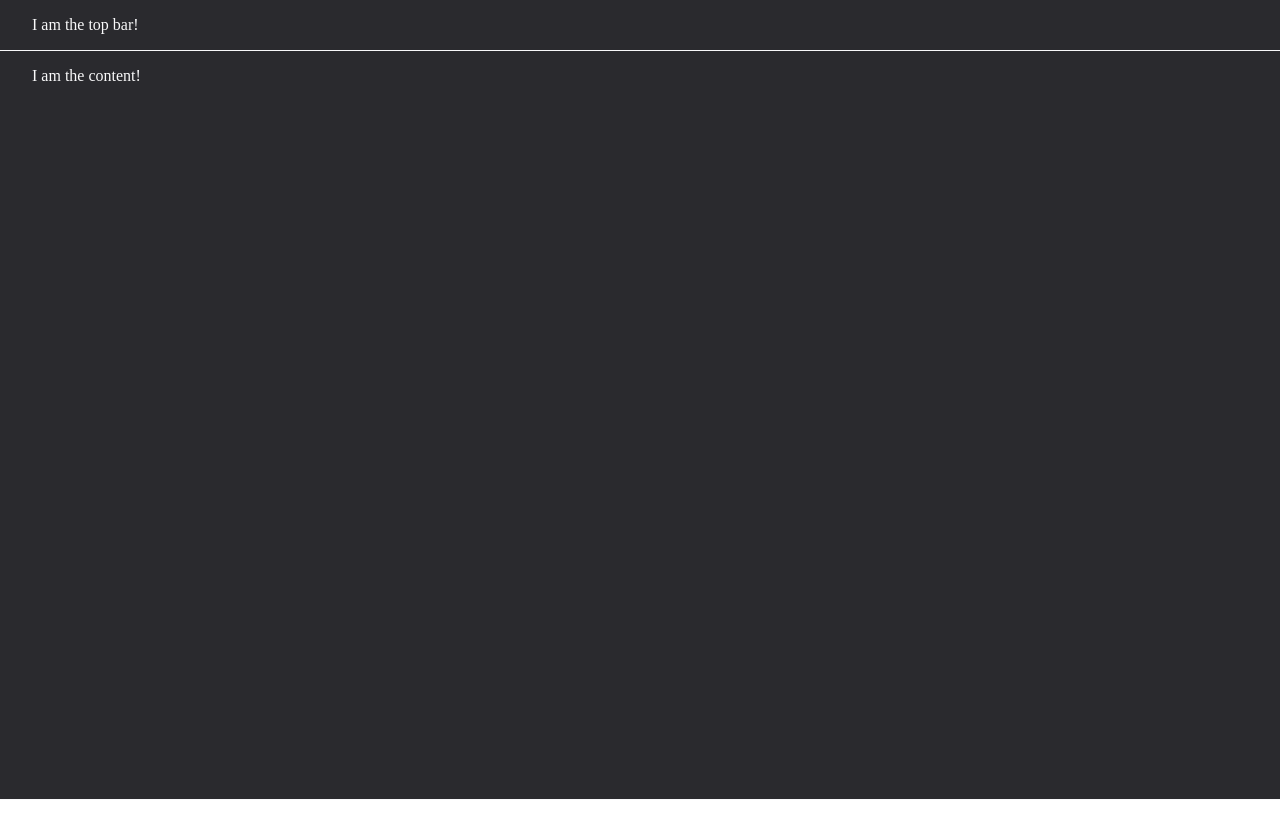
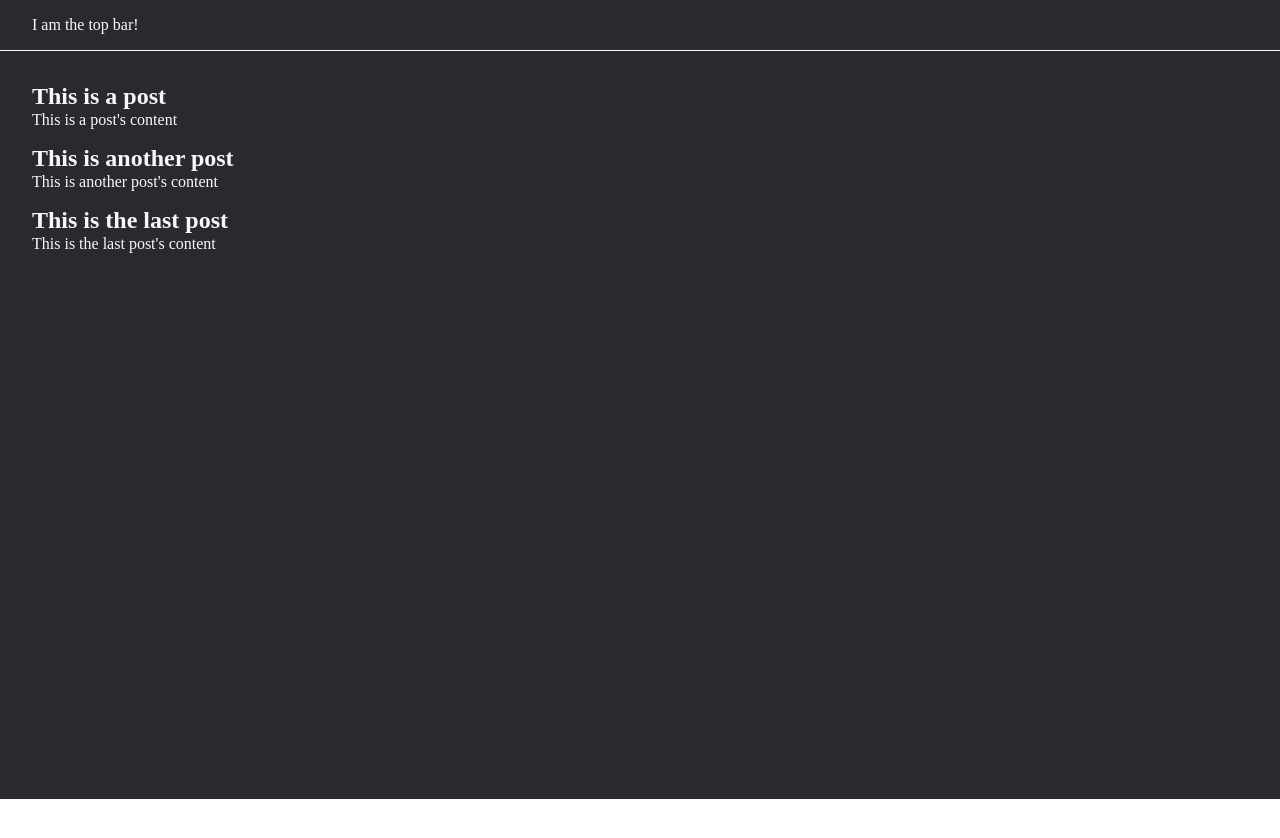
Before and after one commit to ogdendavis/therecoveringcrossfitter, a Nuxt app: page / in a window 1280 px wide. Shown: the top 838 px of the page. Built offline with nearby package versions, Linux system fonts and the light colour scheme.

Commit message:
Set up dummy posts & PostPreview component

```diff
--- /dev/null
+++ b/components/PostPreview.vue
@@ -0,0 +1,21 @@
+<template>
+  <article>
+    <h2>{{ title }}</h2>
+    <p>{{ text }}</p>
+  </article>
+</template>
+
+<script>
+export default {
+  props: {
+    title: { type: String, default: 'Post Title' },
+    text: { type: String, default: 'Teaser text' },
+  },
+};
+</script>
+
+<style scoped>
+article {
+  margin: 1rem 0;
+}
+</style>
--- a/pages/index.vue
+++ b/pages/index.vue
@@ -1,11 +1,27 @@
 <template>
   <div>
-    I am the content!
+    <PostPreview
+      v-for="post in posts"
+      :key="post.id"
+      :title="post.title"
+      :text="post.content"
+    />
   </div>
 </template>
 
 <script>
-export default {};
+import PostPreview from '@/components/PostPreview';
+
+export default {
+  components: {
+    PostPreview,
+  },
+  computed: {
+    posts() {
+      return this.$store.state.posts.all;
+    },
+  },
+};
 </script>
 
 <style scoped></style>
--- /dev/null
+++ b/store/posts.js
@@ -0,0 +1,19 @@
+export const state = () => ({
+  all: [
+    {
+      id: '1',
+      title: 'This is a post',
+      content: `This is a post's content`,
+    },
+    {
+      id: '2',
+      title: 'This is another post',
+      content: `This is another post's content`,
+    },
+    {
+      id: '3',
+      title: 'This is the last post',
+      content: `This is the last post's content`,
+    },
+  ],
+});
```
